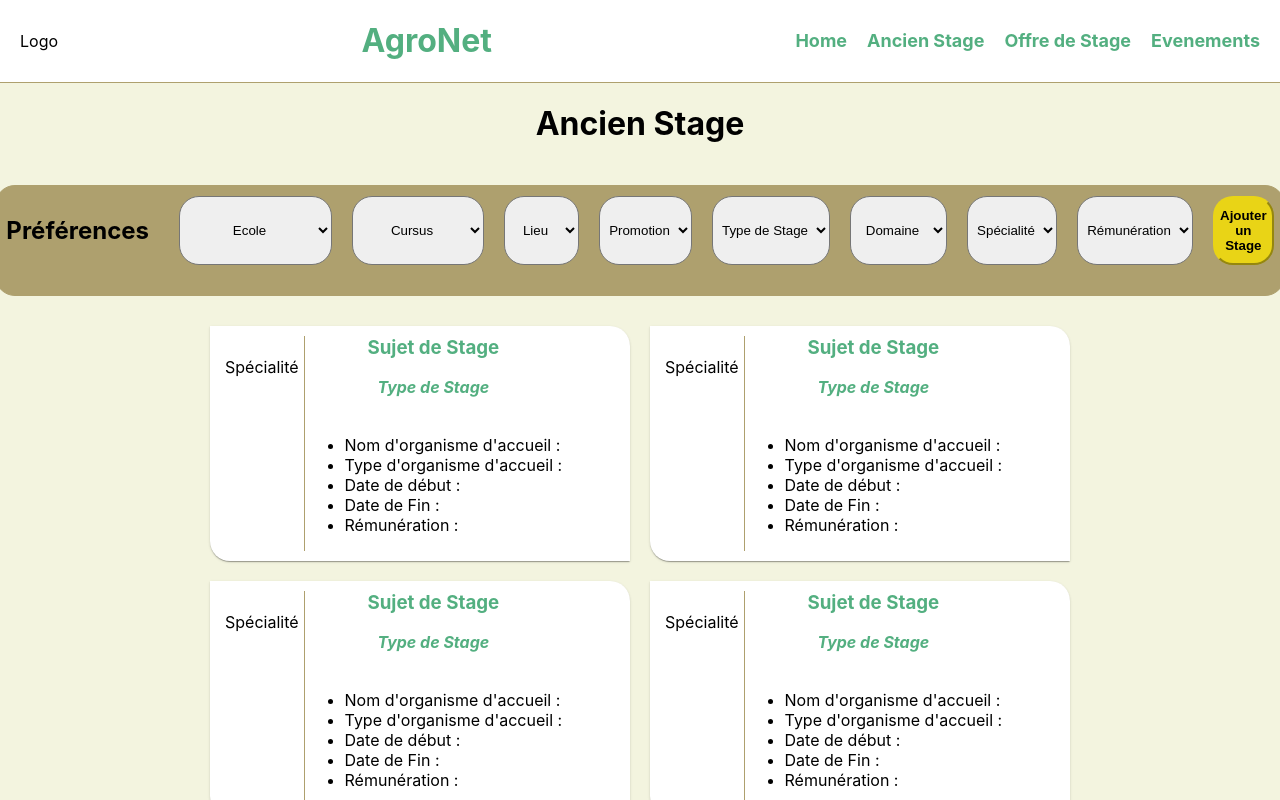
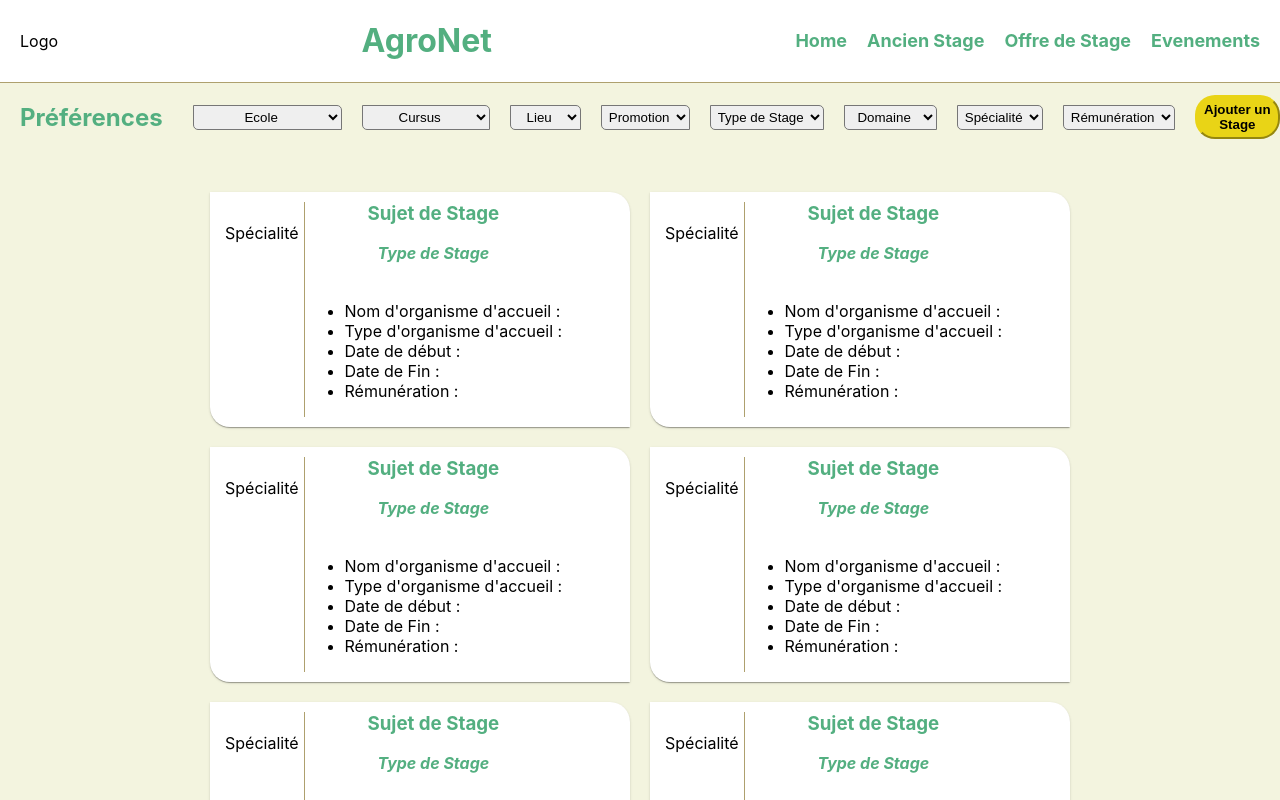
Before and after one commit to Yannis-Barba/agronet, a React (Create React App) app: page /pages/ancienstage in a window 1280 px wide. Shown: the top 800 px of the page. Built offline with nearby package versions, Linux system fonts and the light colour scheme.

Commit message:
changed the style of the form : took the form of a line : more simple and prettier

```diff
--- a/src/components/formAncienStage.js
+++ b/src/components/formAncienStage.js
@@ -3,7 +3,7 @@ import React from 'react';
 function FormAncienStage(){
     return (
         <div className="formContainer">
-            <h2> Préférences </h2>
+            <h2 className="titleForm"> Préférences </h2>
             <form className='formAncienStage'>
                 <label htmlFor="ecole"/>
                 <select id="ecole" placeholder="Ecole">
--- a/src/index.css
+++ b/src/index.css
@@ -62,13 +62,15 @@ code {
 
 /* Page Anciens Stage */
 
-.mapAndForm{
+.formAndStage{
   display: flex;
   flex-direction: row;
   flex-wrap: wrap;
-  justify-content: center;
-  align-items: center;
+  /* justify-content: center;
+  align-items: center; */
   border-bottom: solid 1px var(--secondary-color);
+  padding-bottom: 20px;
+  margin-bottom: 20px;
 }
 
 .map{
@@ -89,31 +91,38 @@ code {
 .formContainer{
   display: flex;
   flex-direction: row;
+  justify-content: space-between;
+  align-items: center;
   gap: 20px;
-  border: solid 1px var(--secondary-color);
   height: fit-content;
   width: fit-content;
-  margin: 20px;
-  padding: 10px;
   padding-bottom: 30px;
-  border-radius: var(--border-radius);
-  background-color: var(--secondary-color);
+  padding-left: 20px;
 }
 
 .formAncienStage{
   display: flex;
   flex-direction: row;
+  justify-content: center;
+  align-items: center;
   gap: 10px;
+}
+
+.titleForm{
+  color: var(--primary-color);
 }
 
 .formAncienStage select{
   text-align: center;
-  border-radius: var(--border-radius);
-  padding: 5px;
+  height: fit-content;
+  border-radius: 0px 5px 0px 5px;
+  padding: 3px;
+
 }
 
 .button{
   width: fit-content;
+  height: fit-content;
   padding: 5px;
   font-weight: bold;
 }
--- a/src/pages/ancienstage.js
+++ b/src/pages/ancienstage.js
@@ -6,9 +6,8 @@ import Stage from '../components/stage';
 function AncienStage(){
     return (
         <>
-        <h1>Ancien Stage</h1>
         <div id="ancienStage">
-            <div className="mapAndForm">
+            <div className="formAndStage">
                 <FormAncienStage />
                 <div className="stages">
                     <Stage/>
@@ -20,9 +19,7 @@ function AncienStage(){
                     <Stage/>
                     <Stage/>
                 </div>
-
             </div>
-
             <Map />
         </div>
         </>
```
Lines whose indentation alone changed are shown as unchanged.
